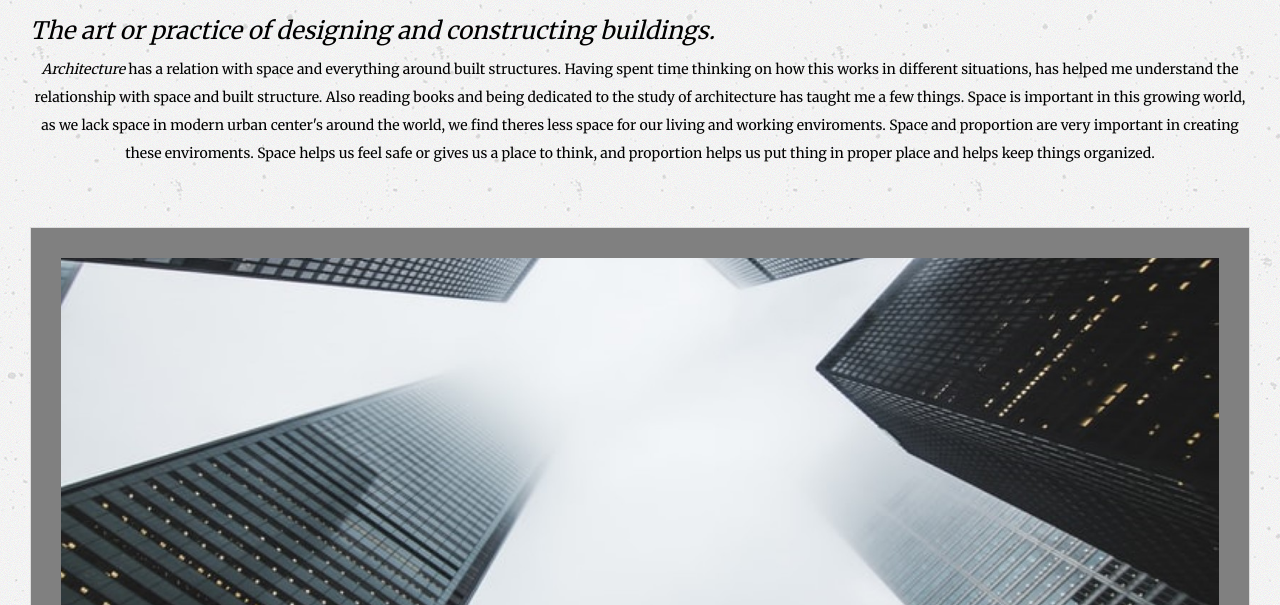
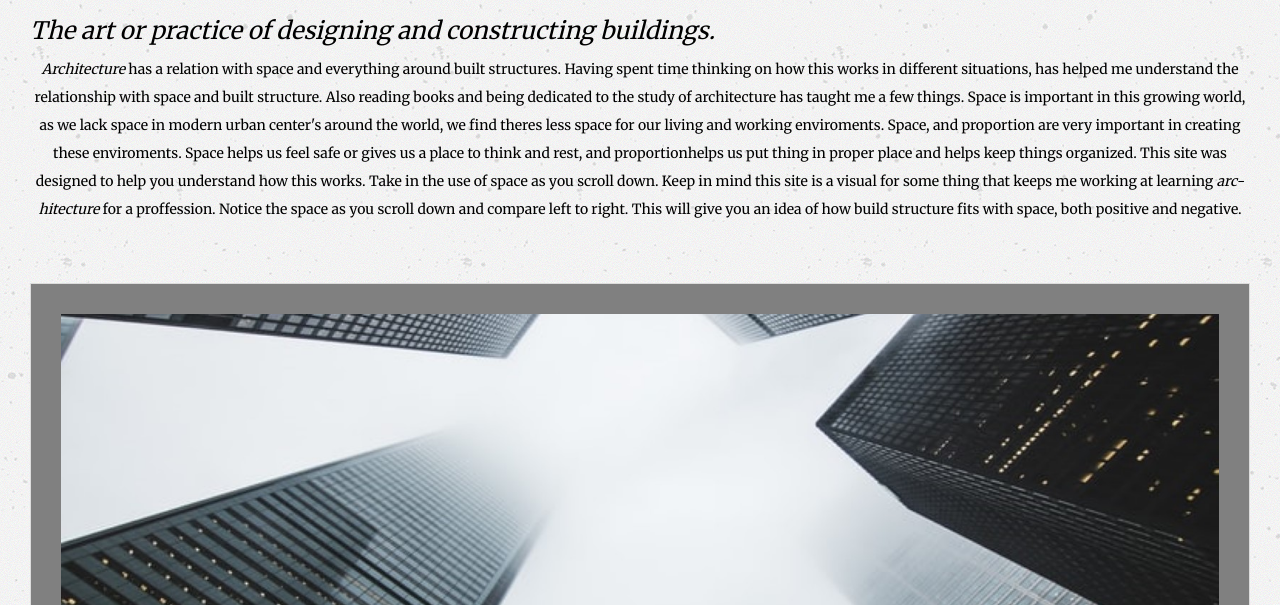
Before and after one commit to Vick43/capstone-website, a plain HTML site: page index.html in a window 1280 px wide. Shown: the part 186-791 px from the top of the page. Drawn offline with Linux system fonts and the light colour scheme.

Commit message:
Updated index.html
Add to paragraph.

```diff
--- a/index.html
+++ b/index.html
@@ -22,10 +22,15 @@
             and being dedicated to the study of architecture has taught me a
             few things.  Space is important in this growing world, as we lack
             space in modern urban center's around the world, we find theres less
-            space for our living and working enviroments.  Space and
+            space for our living and working enviroments.  Space, and
             proportion are very important in creating these enviroments.  Space
-            helps us feel safe or gives us a place to think, and proportion
-            helps us put thing in proper place and helps keep things organized.
+            helps us feel safe or gives us a place to think and rest, and proportionhelps us put thing in proper place and helps keep things organized.
+
+            This site was designed to help you understand how this works.  Take in the use of space as you scroll down.  Keep in mind this site is
+            a visual for some thing that keeps me working at learning <em>arc-
+            hitecture</em> for a proffession.  Notice the space as you scroll
+            down and compare left to right.  This will give you an idea of how
+            build structure fits with space, both positive and negative.
             <p>
     </header>
 
```
